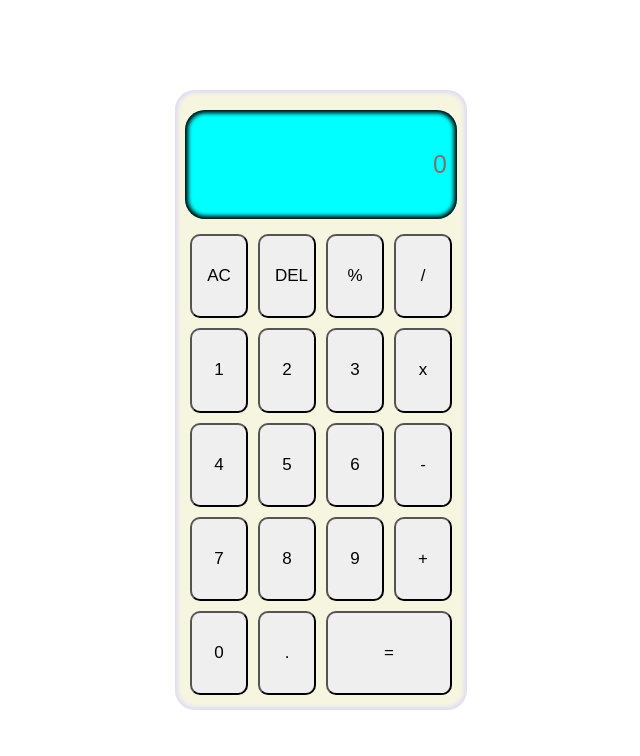
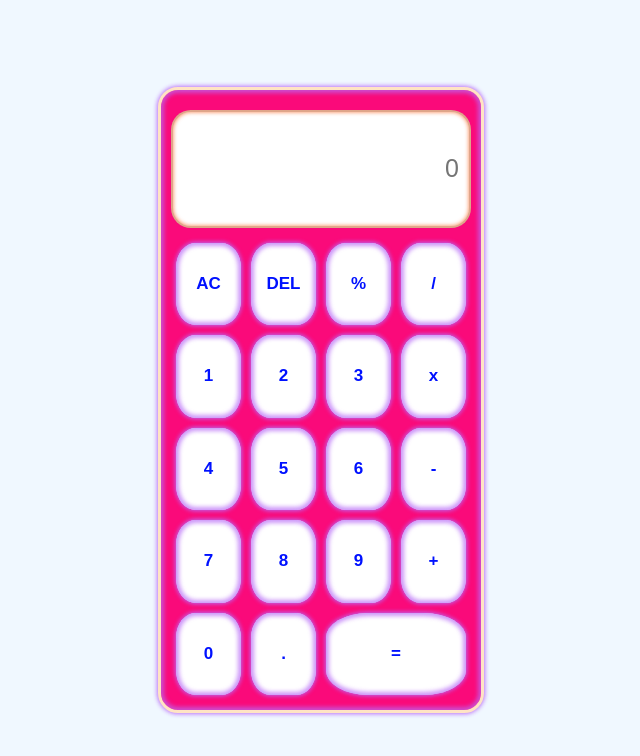
Before and after one commit to G-Kesavan/CODSOFT, a plain HTML site: page Calculator/index.html in a window 1280 px wide. Shown: the whole page, without its empty margins (319-959 px from the left). Drawn offline with Linux system fonts and the light colour scheme.

Commit message:
modify:new style and class name

```diff
--- a/Calculator/index.html
+++ b/Calculator/index.html
@@ -7,7 +7,7 @@
     <title>Calculator</title>
 </head>
 <body>
-    <div class="cointainar">
+    <div class="container">
         <div class="calculator">
             <input type="text" placeholder="0" id="display-screen">
             <button onclick="All_clear()">AC</button>
--- a/Calculator/style.css
+++ b/Calculator/style.css
@@ -2,19 +2,24 @@
     margin: 0;
     padding: 0;
 }
-.cointainar{
+.container{
     display: grid;
     height: 100vh;
     align-items: center;
     justify-content: center;
+    background-color: aliceblue;
+
 }
 .calculator{
     display: grid;
-    grid-template-columns: repeat(4,68px);
-    background-color: rgba(245, 245, 220, 0.863);
+    grid-template-columns: repeat(4,75px);
+    background-color: rgb(250, 10, 122);
     padding: 10px;
     border-radius: 20px;
-    box-shadow: inset 0px 0px 4px 3px rgb(223, 220, 245);
+    border-style: solid;
+    border-color: rgb(255, 228, 196);
+    box-shadow: inset 0px 0px 4px 3px rgba(183, 106, 247, 0.712),
+                0px 0px 4px 1px rgba(184, 106, 247, 0.952);
     height: 75%;
 }
 #display-screen{
@@ -24,11 +29,13 @@
     margin-top: 10px;
     margin-bottom: 10px;
     border-radius: 20px;
-    border-style: none;
-    background-color: aqua;
+    border-style:solid;
+    border-color:rgba(196, 86, 36, 0.534);
+    background-color: rgb(255, 255, 255);
     text-align: right;
     font-size: 25px;
-    box-shadow: inset 0px 0px 4px 3px;
+    color: #ff0000;
+    box-shadow: inset 0px 0px 4px 0px rgba(250, 79, 0, 0.733);
 }
 .equal{
     grid-column: span 2;
@@ -36,7 +43,13 @@
 button{
     padding: 15px;
     margin: 5px;
-    border-radius: 10px;
+    border-radius: 30%;
     font-size: 17px;
     text-align:center;
+    border-style: none;
+    box-shadow: inset 0px 0px 4px 3px rgba(183, 106, 247, 0.712),
+                0px 0px 4px 1px rgba(184, 106, 247, 0.952);
+    background-color: rgb(255, 255, 255);
+    font-weight: 550;
+    color: rgb(0, 17, 255);
 }
```
